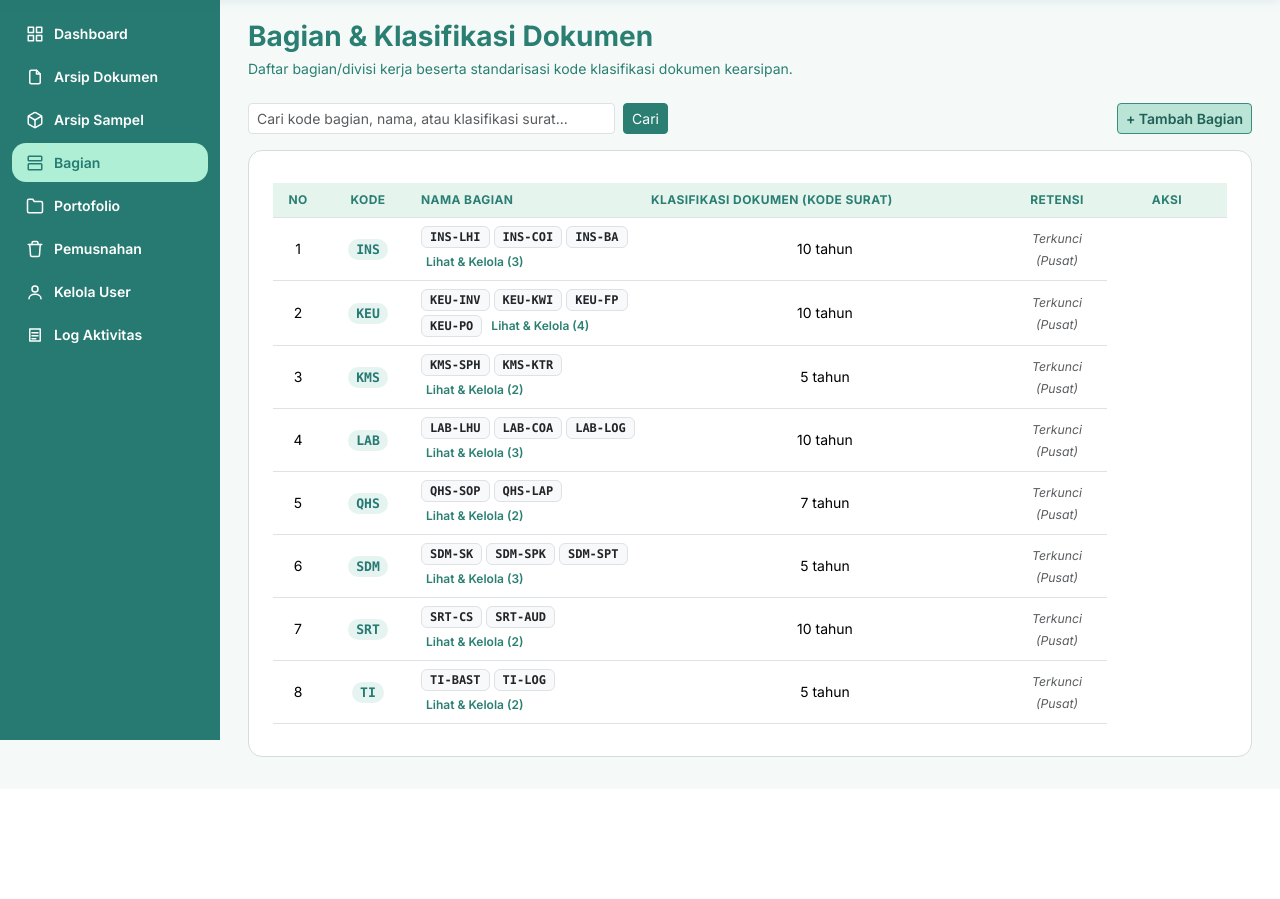
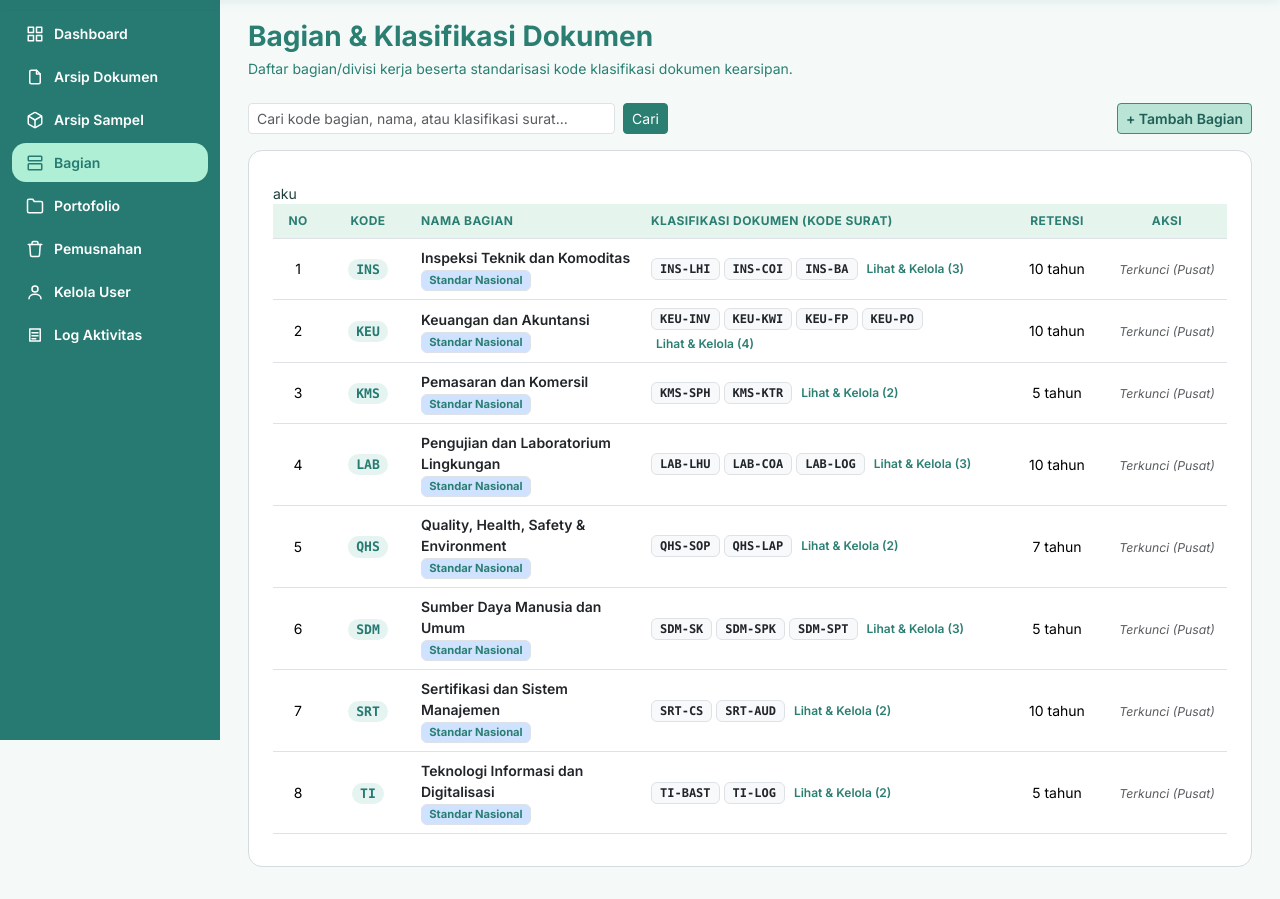
Before and after one commit to nesyaahlm/e-arsipsci, a Laravel app: page /bagian in a window 1280 px wide. Shown: the part 60-959 px from the top of the page. Before the commit the page ends 817 px from the top, so only its background shows below. Run offline with Laravel 12, Linux system fonts and the light colour scheme; the visitor is signed in with stand-in values (Sample User, id 1); data comes from the database, SQL or seed files in the repository; parts of the project's set-up code (start-up, migrations or seed data) failed here and were passed over.

Commit message:
memperbaiki kolom thead di menu bagian admin, ada yang ilang satu

```diff
--- a/resources/views/bagian/index.blade.php
+++ b/resources/views/bagian/index.blade.php
@@ -102,7 +102,7 @@
                         <th class="text-center" style="width: 120px;">Aksi</th>
                     </tr>
                 </thead>
-                <tbody>
+                aku <tbody>
                     @forelse ($daftarBagian as $index => $bagian)
                         @php
                             $bisaKelola = !is_null($bagian->cabang_id);
@@ -113,6 +113,14 @@
                                 <span class="badge rounded-pill px-2.5 py-1 font-monospace" style="background-color: #e6f4f1; color: #277a72; font-size: 0.82rem;">
                                     {{ $bagian->kode }}
                                 </span>
+                            </td>
+                            <td class="text-start">
+                                <div class="fw-semibold text-dark">{{ $bagian->nama }}</div>
+                                @if (!$bisaKelola)
+                                    <span class="badge bg-primary-subtle text-primary border" style="font-size: 0.7rem;">Standar Nasional</span>
+                                @else
+                                    <span class="badge bg-success-subtle text-success border" style="font-size: 0.7rem;">Khusus Cabang</span>
+                                @endif
                             </td>
                             <td class="text-start">
                                 @if ($bagian->kodeSurat && $bagian->kodeSurat->isNotEmpty())
```
